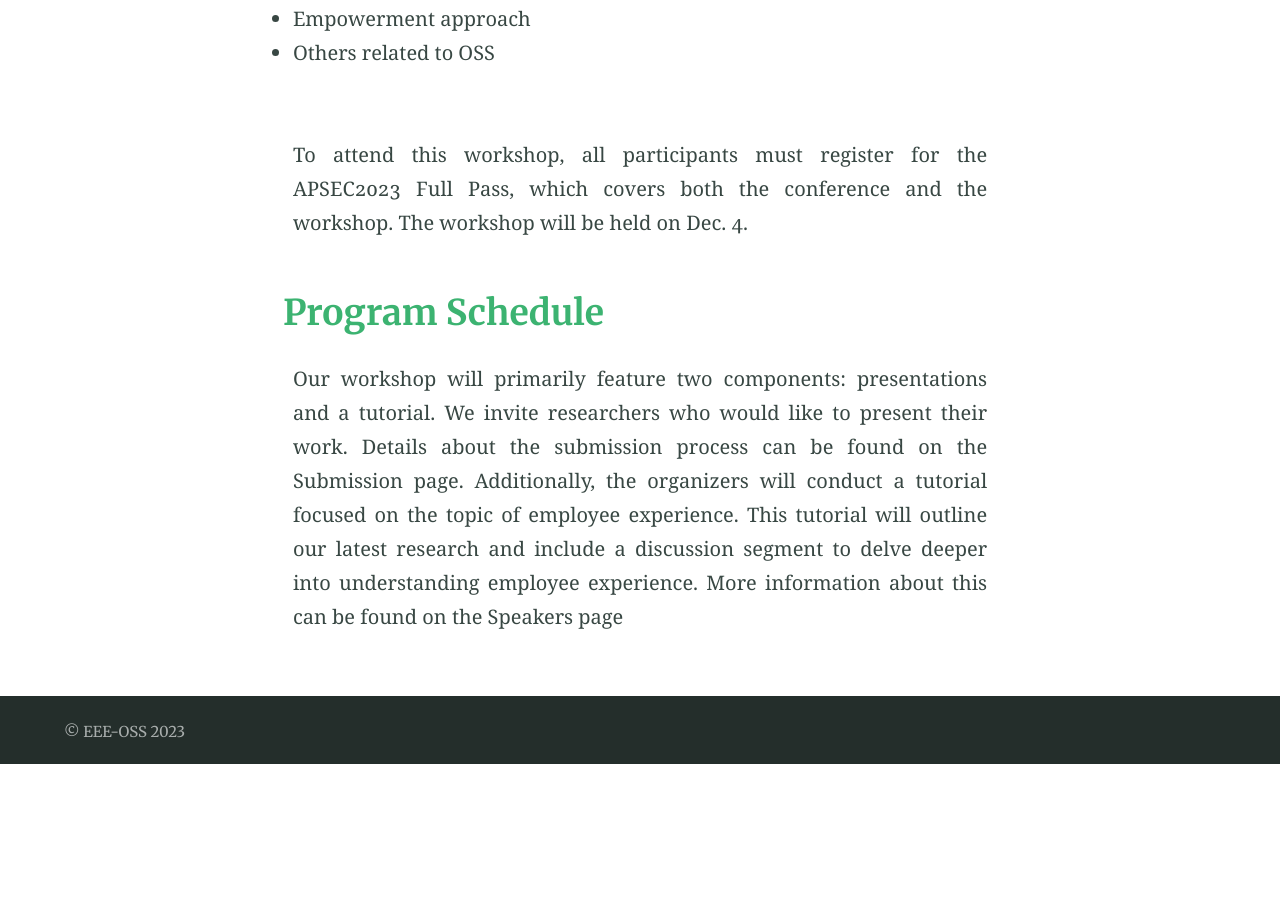
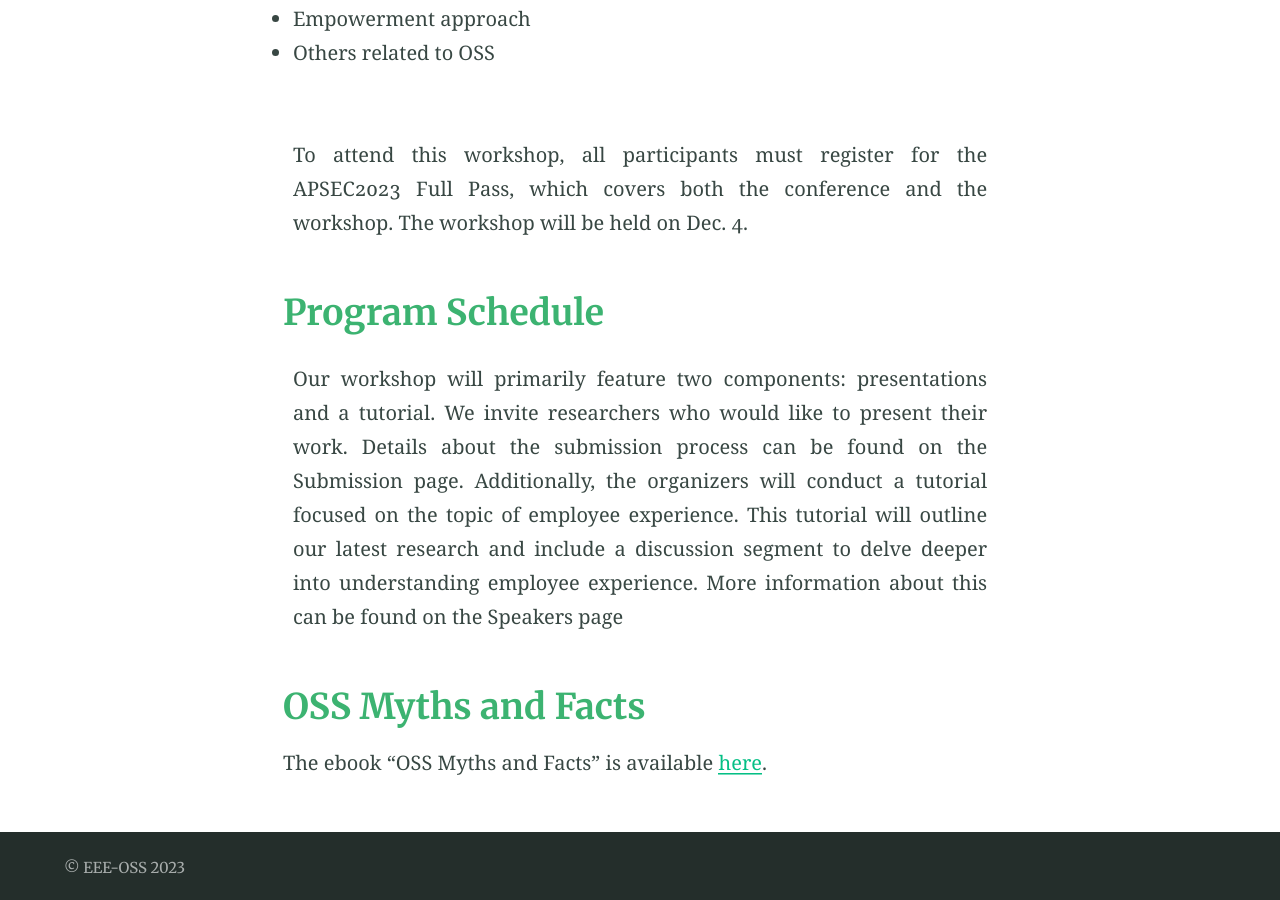
Before and after one commit to EEE-OSS/eee-oss.github.io, a Jekyll site: the page built from index.md, in a window 1280 px wide and 900 px high, scrolled down 1548 px. Built offline with Jekyll 4.4.1, drawn with Linux system fonts in a browser that asks for light colours; before the commit the page ends 2312 px from its top, so only the background shows below that.

Commit message:
add link

```diff
--- a/index.md
+++ b/index.md
@@ -17,3 +17,8 @@ Welcome to the website of EEE-OSS 2023: Exploring Employee Experience in Open So
 ## <font color="MediumSeaGreen">Program Schedule</font>
 
 {% include program_schedule.html  %}
+
+
+## <font color="MediumSeaGreen">OSS Myths and Facts</font>
+
+The ebook "OSS Myths and Facts" is available [here](https://arxiv.org/abs/2404.09223).
```
